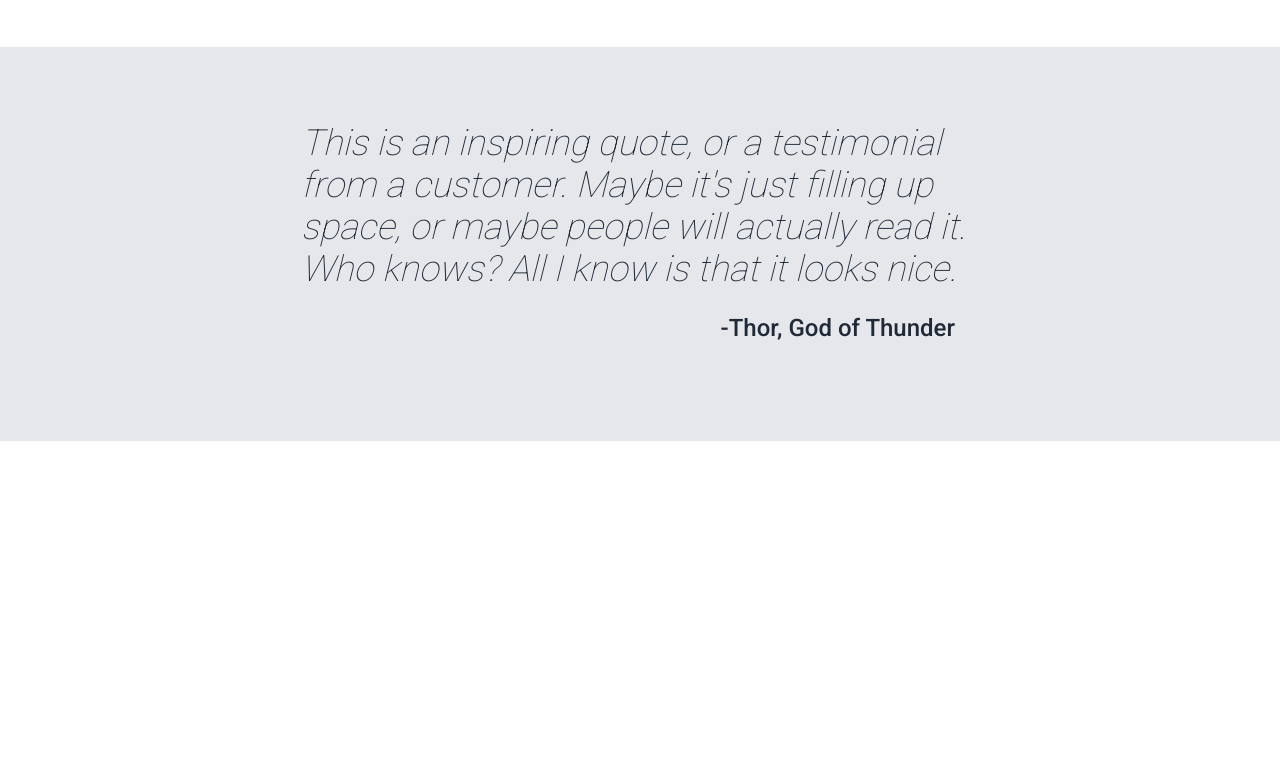
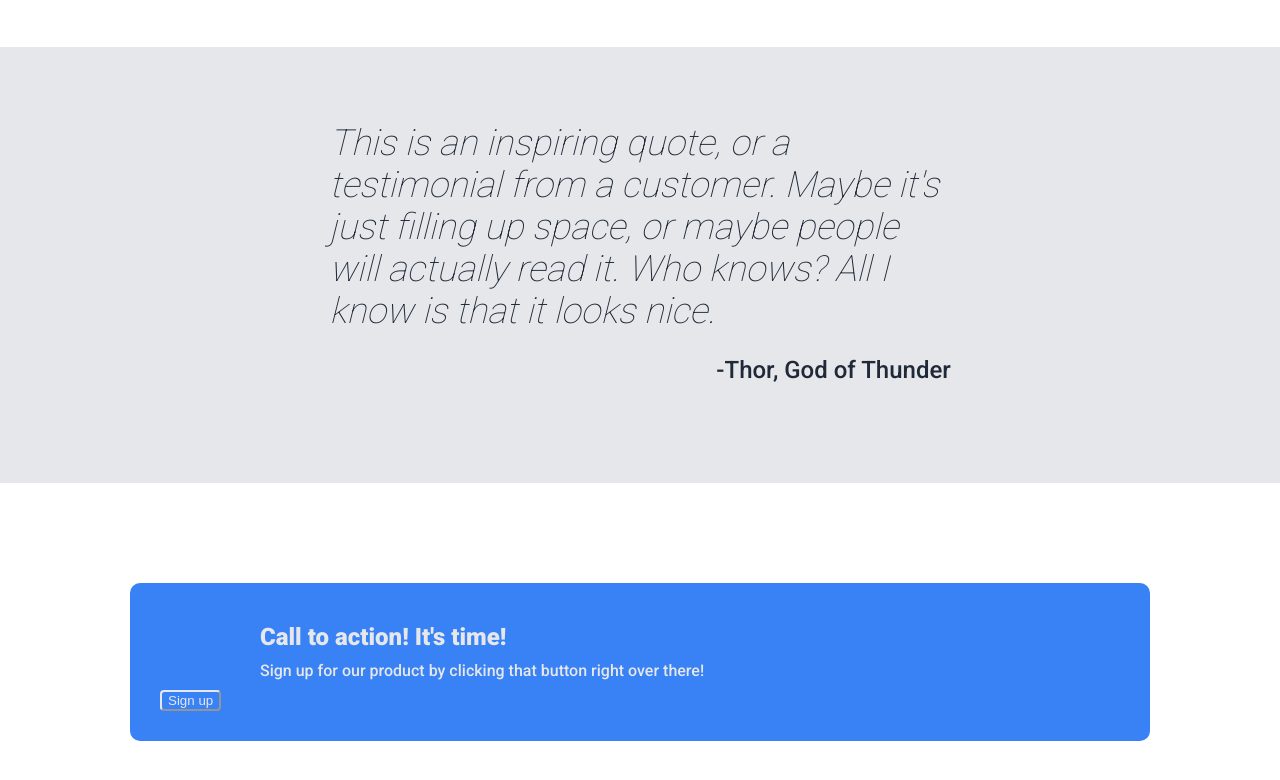
Before and after one commit to FlorinSilviu/landing-page, a plain HTML site: page index.html in a window 1280 px wide. Shown: the part 836-1616 px from the top of the page. Before the commit the page ends 1277 px from the top, so only its background shows below. Drawn offline with Linux system fonts and the light colour scheme.

Commit message:
Implement a fix for the quote section

```diff
--- a/index.html
+++ b/index.html
@@ -14,13 +14,11 @@
     <div class="header">
         <div class="nav">
             <div class="logo">Header Logo</div>
-            <div class="links">
-            <ul>
+            <ul class="links">
                 <li>header link one</li>
                 <li>header link two</li>
                 <li>header link three</li>
             </ul>
-        </div>
         </div>
         <div class="text-and-img">
             <div class="text-container">
@@ -55,8 +53,16 @@
     </div>
 
     <div class="quote">
-        <em>This is an inspiring quote, or a testimonial from a customer. Maybe it's just filling up space, or maybe people will actually read it. Who knows? All I know is that it looks nice.</em>
-        <p>-Thor, God of Thunder</p>
+        <div class="q-content">
+            <em>This is an inspiring quote, or a testimonial from a customer. Maybe it's just filling up space, or maybe people will actually read it. Who knows? All I know is that it looks nice.</em>
+            <p>-Thor, God of Thunder</p>
+        </div>
+    </div>
+
+    <div class="call-to-action">
+        <p id="cta-title">Call to action! It's time!</p>
+        <p id="cta-subtext">Sign up for our product by clicking that button right over there!</p>
+        <button>Sign up</button>
     </div>
 </body>
 </html>
--- a/styles/styles.css
+++ b/styles/styles.css
@@ -138,12 +138,39 @@ li {
     color: #1F2937;
 }
 
-.quote > em {
-    max-width: 60%;
+.q-content {
+    max-width: 55%;
 }
 
-.quote > p {
+.q-content > p {
     font-size: 24px;
     font-weight: normal;
-    margin-left: 35%;
+    text-align: right;
 }
+
+.call-to-action {
+    background-color: #3882F6;
+    max-width: 75%;
+    margin: auto;
+    margin-top: 100px;
+    margin-bottom: 100px;
+    padding: 30px;
+    color: #E5E7EB;
+    border-radius: 10px;
+}
+
+.call-to-action > p {
+    margin: 10px 100px;
+}
+
+.call-to-action > #cta-title {
+    font-size: 24px;
+    font-weight: 900;
+}
+
+.call-to-action > button {
+    background-color: transparent;
+    border-color: #E5E7EB;
+    border-radius: 4px;
+    color: #E5E7EB;
+}
```
